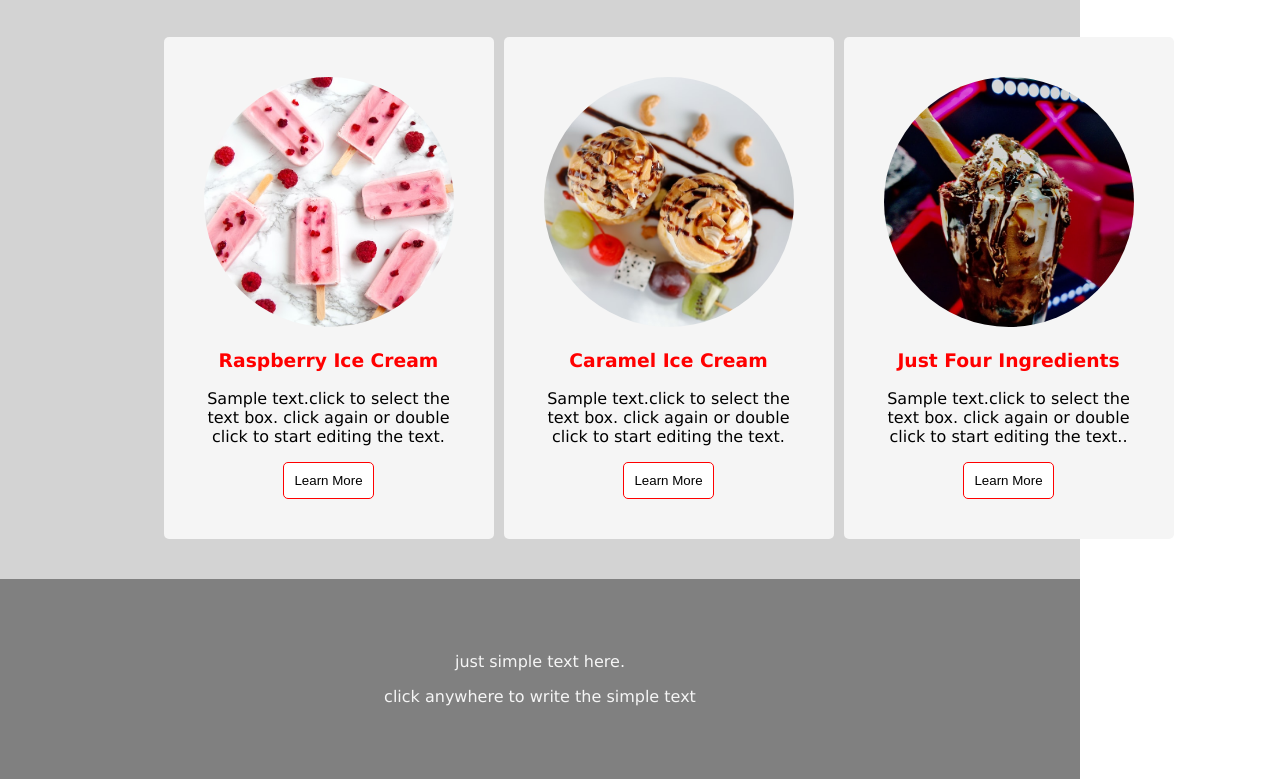
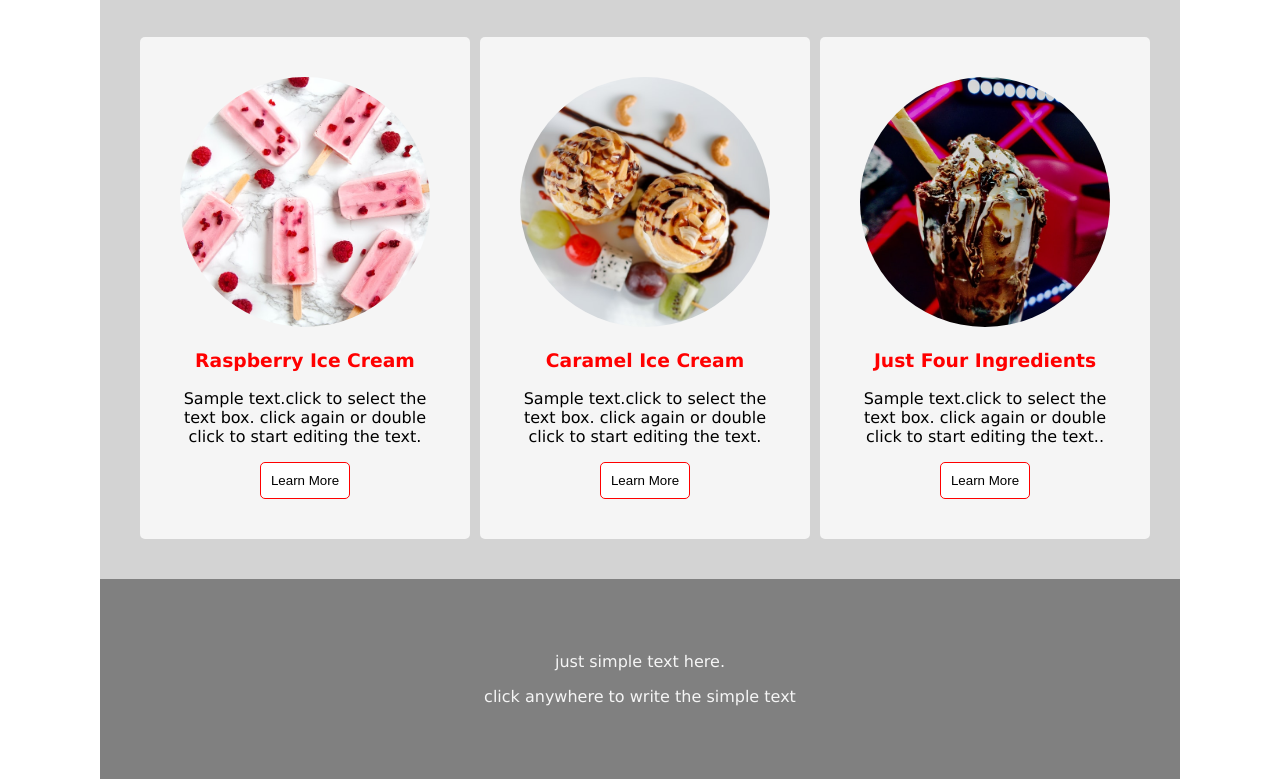
Before and after one commit to satindersingh472/iceCream, a plain HTML site: page index.html in a window 1280 px wide. Shown: the part 203-982 px from the top of the page. Drawn offline with Linux system fonts and the light colour scheme.

Commit message:
resized body

```diff
--- a/css/style.scss
+++ b/css/style.scss
@@ -4,6 +4,7 @@ body{
     margin: 0px;
     font-family: 'Lucida Sans', 'Lucida Sans Regular', 'Lucida Grande', 'Lucida Sans Unicode', Geneva, Verdana, sans-serif;
     max-width: 1080px;
+    margin: auto;
 }
 img{
     height: 200px;
@@ -44,7 +45,6 @@ h1,h3{
     display: grid;
     grid-template-columns: 1fr 1fr 1fr;
     gap: 10px;
-    width: 70%;
     margin: 40px;
     box-sizing: border-box;
 }
```
Also changed, not shown: css/style.css, 1 other file.
